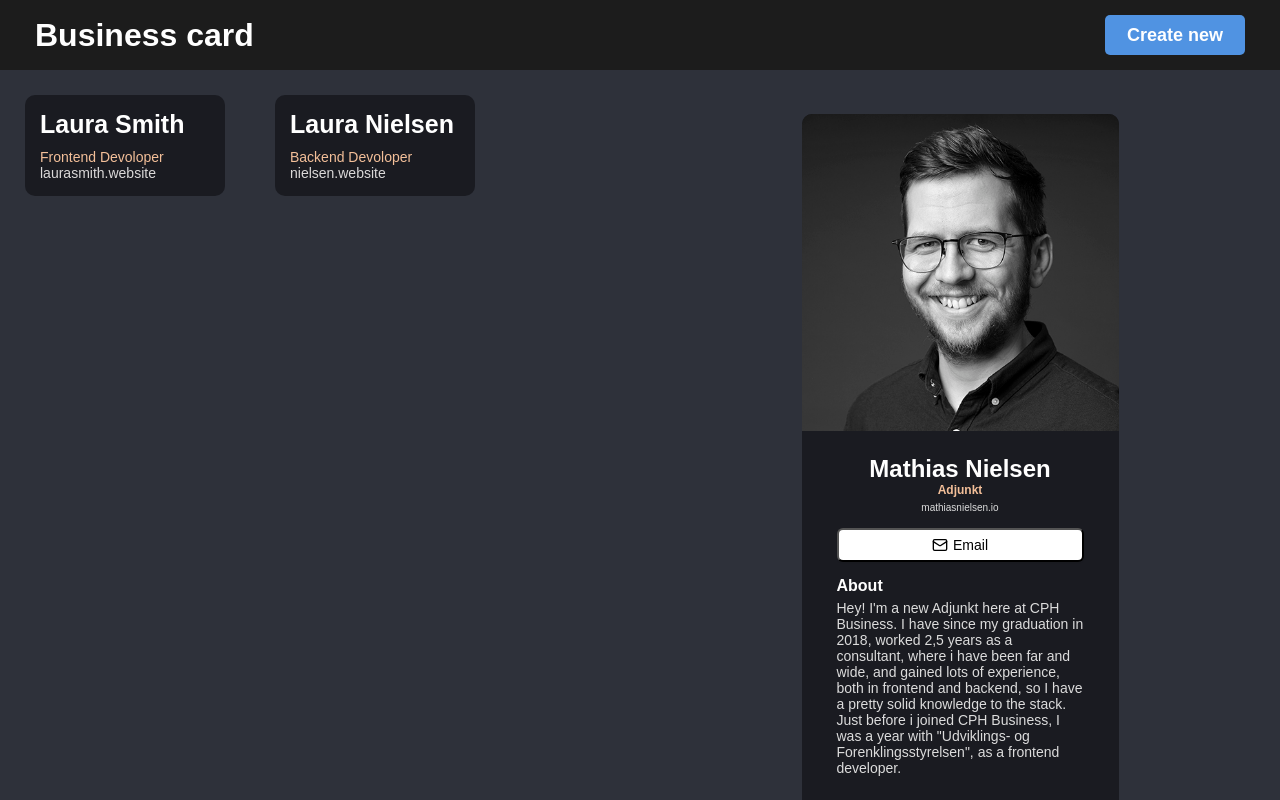
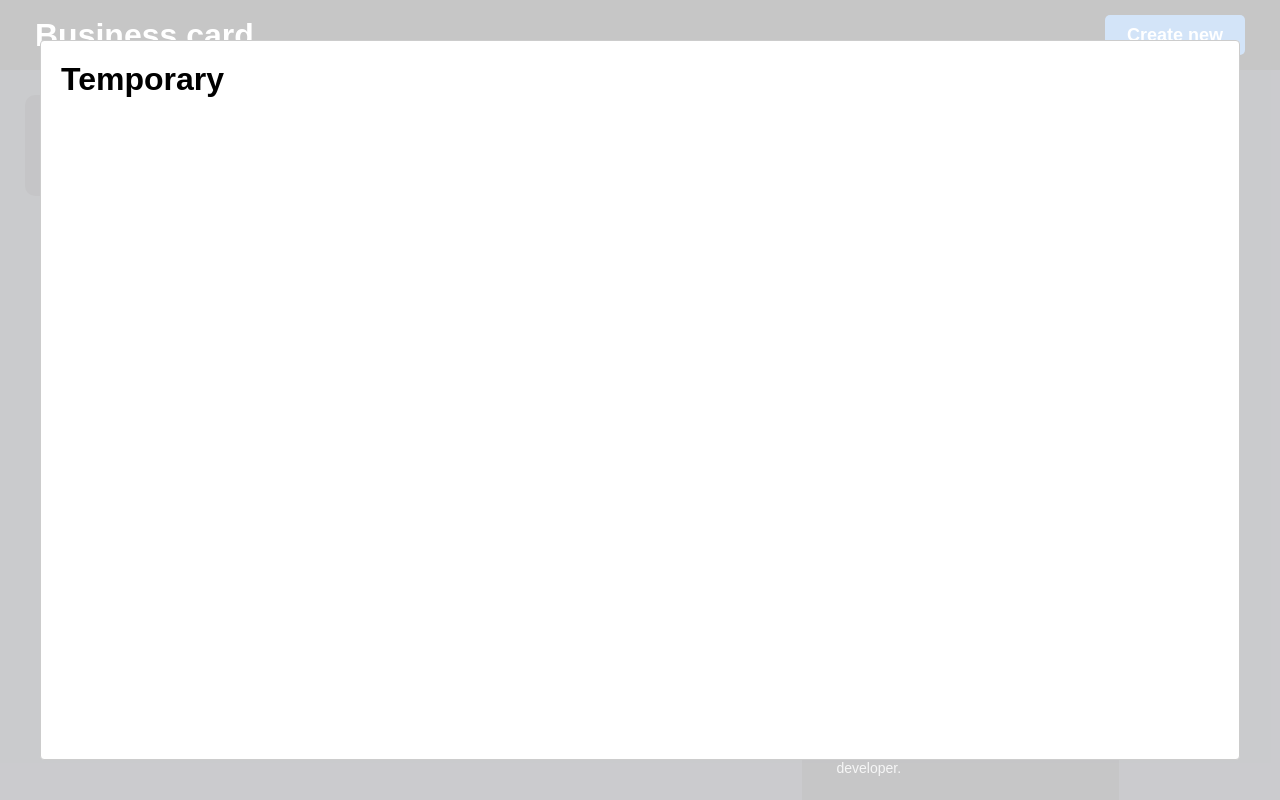
Before and after one commit to cph-mtnl/web-1-business-card, a React (Vite) app: page / in a window 1280 px wide. Both pictures are taken after a click on the button "Create new". Shown: the top 800 px of the page. Built offline with nearby package versions, Linux system fonts and the light colour scheme.

Commit message:
added the Modal

```diff
--- a/package.json
+++ b/package.json
@@ -12,7 +12,8 @@
     "lucide-react": "^0.98.0",
     "prettier": "^2.7.1",
     "react": "^18.2.0",
-    "react-dom": "^18.2.0"
+    "react-dom": "^18.2.0",
+    "react-modal": "^3.16.1"
   },
   "devDependencies": {
     "@types/react": "^18.0.22",
--- a/src/components/shared/TheHeader.jsx
+++ b/src/components/shared/TheHeader.jsx
@@ -1,10 +1,31 @@
+import { useState } from "react";
 import styles from "./TheHeader.module.css";
+import Modal from "react-modal";
 
 export default function TheHeader() {
+  let [showModal, setShowModal] = useState(false);
+
+  const handleClick = () => {
+    setShowModal(true);
+  };
+
+  const closeModal = () => {
+    setShowModal(false);
+  };
+
   return (
     <header className={styles.header}>
       <h1>Business card</h1>
-      <button className={styles.button}>Create new</button>
+      <button onClick={handleClick} className={styles.button}>
+        Create new
+      </button>
+      <Modal
+        isOpen={showModal}
+        onRequestClose={closeModal}
+        contentLabel="Create new business card"
+      >
+        <h1>Temporary</h1>
+      </Modal>
     </header>
   );
 }
```
Also changed, not shown: 1 other file (tests, documents, lock files or other folders).
